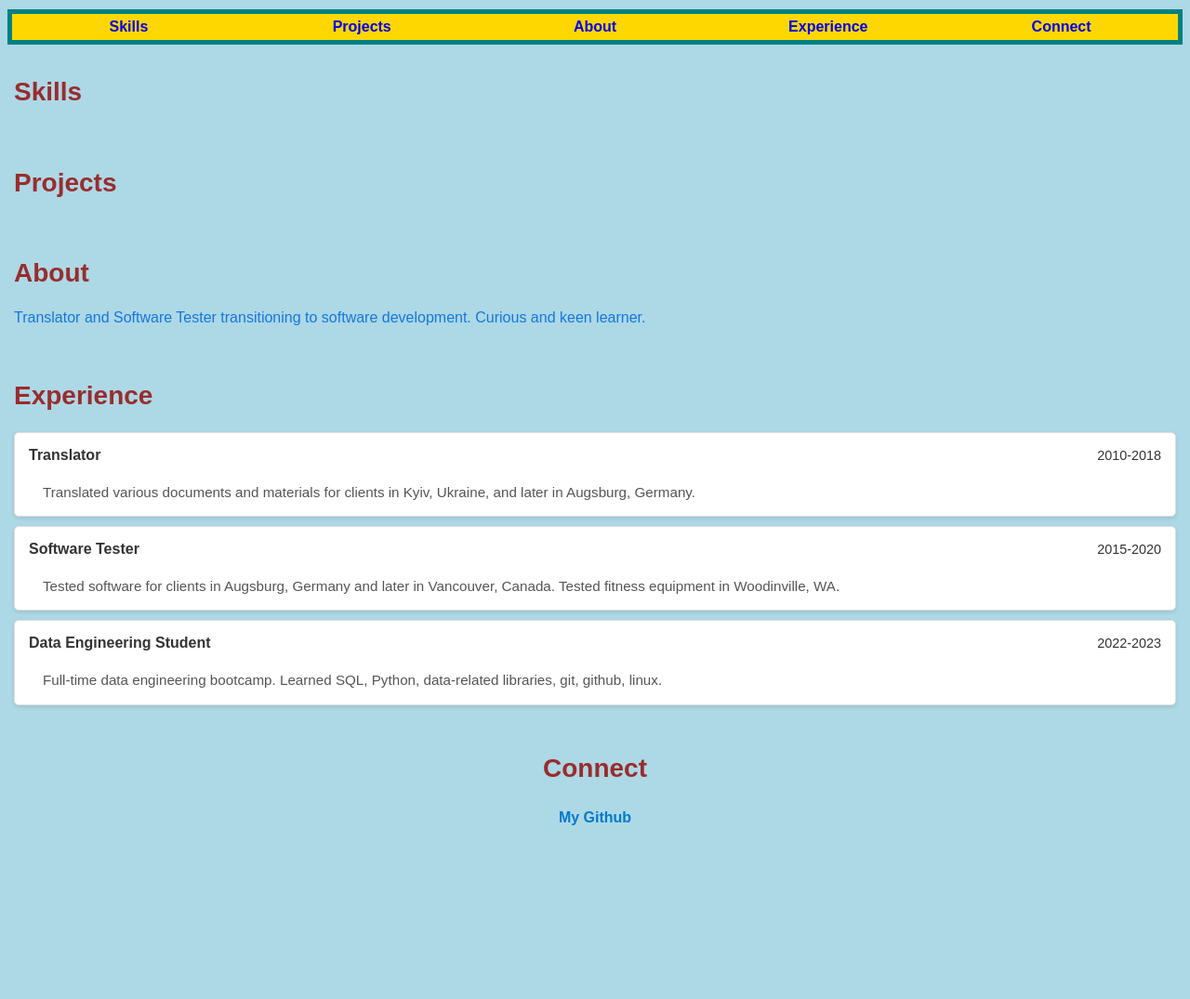
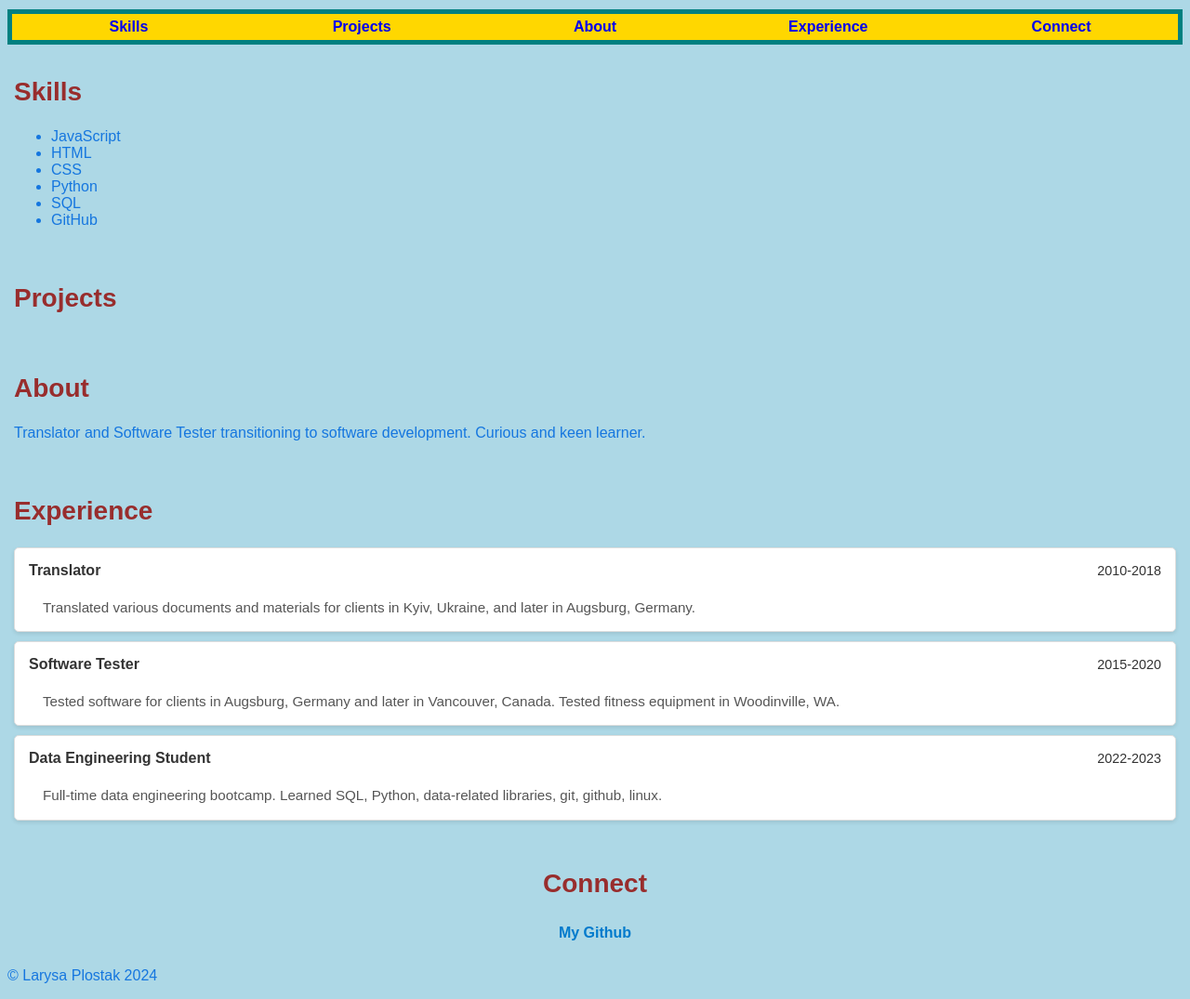
Before and after one commit to Dududuka/larysa-p-io, a plain HTML site: page index.html in a window 1280 px wide. Shown: the part 280-1355 px from the top of the page at 93% size. Before the commit the page ends 1189 px from the top, so only its background shows below. Drawn offline with Linux system fonts and the light colour scheme.

Commit message:
adding the code that was missed with the first commit

```diff
--- a/index.html
+++ b/index.html
@@ -14,8 +14,9 @@
             <div class="menuItem"><a href="#Experience">Experience</a></div>
             <div class="menuItem"><a href="#Connect">Connect</a></div>
         </nav>
-        <section id = "Skills">
+        <section id = "skills">
             <h2>Skills</h2>
+            <ul></ul>
         </section>
         <section id = "Projects">
             <h2>Projects</h2>
--- a/js/index.js
+++ b/js/index.js
@@ -1,8 +1,19 @@
 const footer = document.createElement('footer');
-document.body.appendChild(footer);
-
 const today = new Date();
 const thisYear = today.getFullYear();
 
 const copyright = document.createElement('p');
-copyright.innerHTML = `© Larysa Plostak ${thisYear}`;
+copyright.innerHTML = `&copy; Larysa Plostak ${thisYear}`;
+footer.appendChild(copyright);
+document.body.appendChild(footer);
+
+const skills = ["JavaScript", "HTML", "CSS", "Python", "SQL", "GitHub"];
+
+const skillsSection = document.getElementById('skills');
+const skillsList = skillsSection.querySelector('ul');
+
+for (let i = 0; i < skills.length; i++) {
+    const skill = document.createElement('li');
+    skill.textContent = skills[i];
+    skillsList.appendChild(skill);
+}
```
Also changed, not shown: 1 other file.
